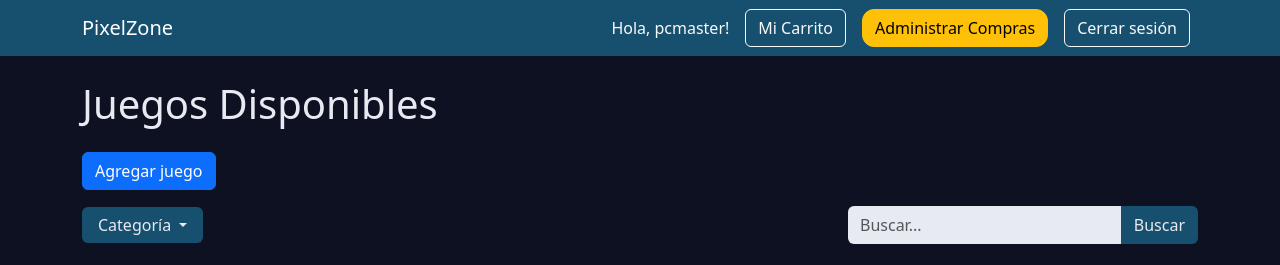
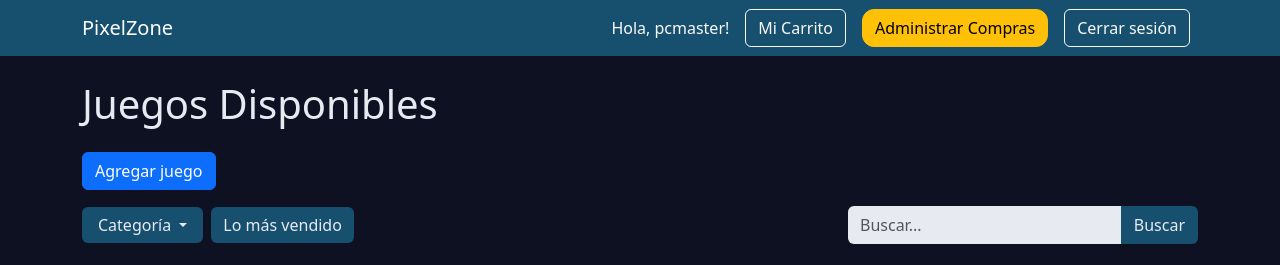
Before and after one commit to Adavidfr/pixelzone, a Django app: page /juegos/juegos/ in a window 1280 px wide. Shown: the top 265 px of the page. Run offline with Django 5.2, Linux system fonts and the light colour scheme; a user stored in the database is signed in; data comes from the database, SQL or seed files in the repository; some libraries are stand-ins or nearby versions.

Commit message:
feat: enhance game list template with improved category dropdown and layout adjustments

```diff
--- a/juegos/templates/lista_juegos.html
+++ b/juegos/templates/lista_juegos.html
@@ -7,8 +7,10 @@
     <a href="{% url 'agregar_juego' %}" class="btn btn-primary mb-3">Agregar juego</a>
 {% endif %}
 
-<form method="get" class="d-flex justify-content-between align-items-center mb-4 gap-2">
+<form method="get" class="d-flex justify-content-between align-items-center mb-4 gap-2 flex-wrap">
 
+    <div class="d-flex gap-2">
+        <!-- Dropdown de categoría -->
         <div class="dropdown">
             <button class="btn dropdown-toggle px-3" type="button" id="dropdownCategoria" data-bs-toggle="dropdown" aria-expanded="false"
                     style="background-color: #17506E; color: #E8EAF2; border: none;">
@@ -34,14 +36,19 @@
             </ul>
         </div>
 
+        <!-- Botón de lo más vendido -->
+        <a href="{% url 'mas_vendidos' %}" class="btn" style="background-color: #17506E; color: #E8EAF2; border: none;">
+            Lo más vendido
+        </a>
+    </div>
+
+    <!-- Buscador -->
     <div class="input-group" style="max-width: 350px;">
         <input type="text" name="q" class="form-control" placeholder="Buscar..." value="{{ consulta }}"
                style="background-color: #17506E; color: #E8EAF2; border: none;">
         <button class="btn" type="submit" style="background-color: #17506E; color: #E8EAF2;">Buscar</button>
     </div>
 </form>
-
-
 
 <div class="row">
     {% for juego in juegos %}
```
Lines whose indentation alone changed are shown as unchanged.
